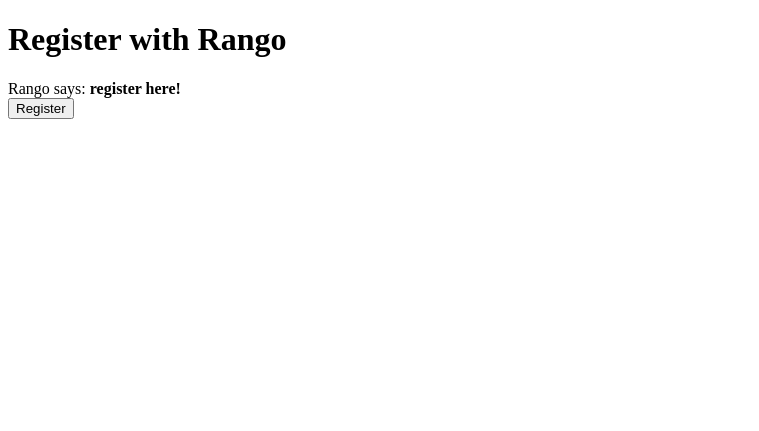
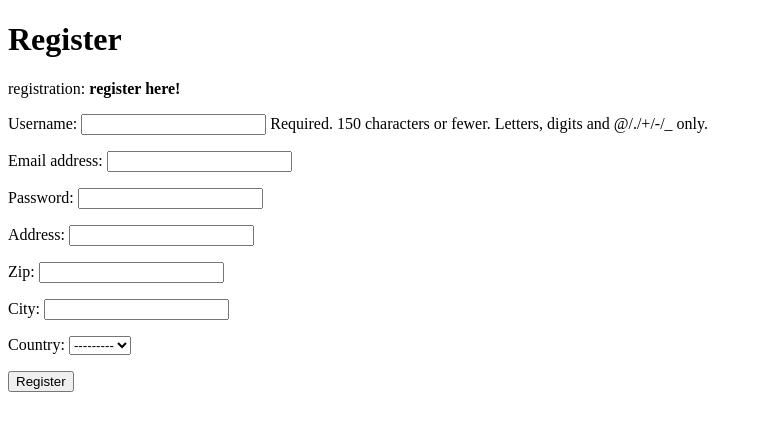
Before and after one commit to robmagario/trialboat, a Django app: page /register/ in a window 1280 px wide. Shown: the top 431 px of the page, without its empty margins (0-759 px from the left). Run offline with Django 3.2, Linux system fonts and the light colour scheme; data comes from the database, SQL or seed files in the repository; both versions use the stored data as it was after the commit.

Commit message:
finally I got the registration page to work - this version is working fine for the registration process. It registers a new user and give this new user just normal user rights, not admin rights.

```diff
--- a/mainapp/forms.py
+++ b/mainapp/forms.py
@@ -1,6 +1,8 @@
 from django import forms
 from django.contrib.auth.models import User
+
 from mainapp.models import Customer
+
 
 class UserForm(forms.ModelForm):
     password = forms.CharField(widget=forms.PasswordInput())
@@ -12,3 +14,4 @@ class UserForm(forms.ModelForm):
 class UserProfileForm(forms.ModelForm):
     class Meta:
         model = Customer
+        fields = ("address", 'zip', 'city', 'country')
--- a/mainapp/templates/register.html
+++ b/mainapp/templates/register.html
@@ -5,13 +5,13 @@
     </head>
 
     <body>
-        <h1>Register with Rango</h1>
+    <h1>Register</h1>
 
         {% if registered %}
         Rango says: <strong>thank you for registering!</strong>
             <a href="/">Return to the homepage.</a><br/>
         {% else %}
-        Rango says: <strong>register here!</strong><br />
+            registration: <strong>register here!</strong><br/>
 
             <form id="user_form" method="post" action=""
                 enctype="multipart/form-data">
--- a/mainapp/views.py
+++ b/mainapp/views.py
@@ -2,6 +2,7 @@ from django.shortcuts import render
 from django.contrib.auth.decorators import login_required
 
 from mainapp import models
+from mainapp.forms import UserForm, UserProfileForm
 
 
 @login_required
@@ -11,6 +12,63 @@ def home(request):
     return render(request, "home.html", context)
 
 
+    # def register(request):
+    #   context = {}
+    #   return render(request, "register.html", context)
+
+
 def register(request):
-    context = {}
-    return render(request, "register.html", context)
+    # A boolean value for telling the template whether the registration was successful.
+    # Set to False initially. Code changes value to True when registration succeeds.
+    registered = False
+
+    # If it's a HTTP POST, we're interested in processing form data.
+    if request.method == 'POST':
+        # Attempt to grab information from the raw form information.
+        # Note that we make use of both UserForm and UserProfileForm.
+        user_form = UserForm(data=request.POST)
+        profile_form = UserProfileForm(data=request.POST)
+
+        # If the two forms are valid...
+        if user_form.is_valid() and profile_form.is_valid():
+            # Save the user's form data to the database.
+            user = user_form.save()
+
+            # Now we hash the password with the set_password method.
+            # Once hashed, we can update the user object.
+            user.set_password(user.password)
+            user.save()
+
+            # Now sort out the UserProfile instance.
+            # Since we need to set the user attribute ourselves, we set commit=False.
+            # This delays saving the model until we're ready to avoid integrity problems.
+            profile = profile_form.save(commit=False)
+            profile.user = user
+
+            # Did the user provide a profile picture?
+            # If so, we need to get it from the input form and put it in the UserProfile model.
+            # if 'picture' in request.FILES:
+            #profile.picture = request.FILES['picture']
+
+            # Now we save the UserProfile model instance.
+            profile.save()
+
+            # Update our variable to tell the template registration was successful.
+            registered = True
+
+        # Invalid form or forms - mistakes or something else?
+        # Print problems to the terminal.
+        # They'll also be shown to the user.
+        else:
+            print(user_form.errors, profile_form.errors)
+
+    # Not a HTTP POST, so we render our form using two ModelForm instances.
+    # These forms will be blank, ready for user input.
+    else:
+        user_form = UserForm()
+        profile_form = UserProfileForm()
+
+    # Render the template depending on the context.
+    return render(request,
+                  'register.html',
+                  {'user_form': user_form, 'profile_form': profile_form, 'registered': registered})
```
Also changed, not shown: db.sqlite3.
